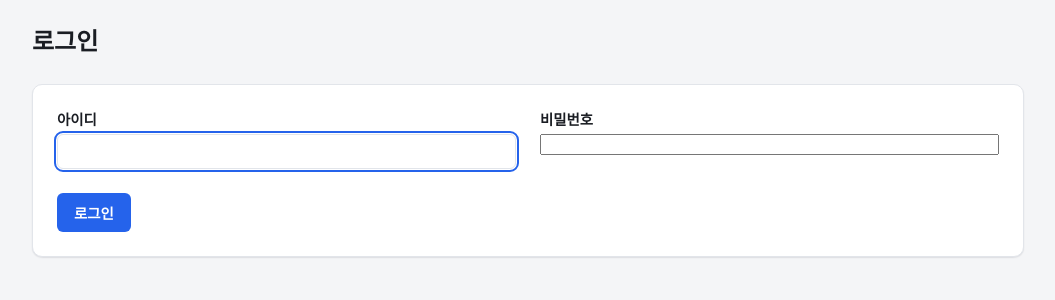
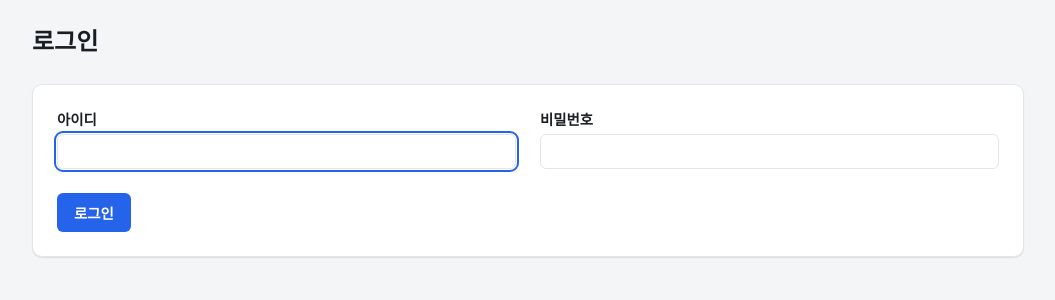
Before and after one commit to Lim-K-M/ERP_Management, a FastAPI app: page /login in a window 1280 px wide. Shown: the part 46-346 px from the top of the page, without its empty margins (112-1167 px from the left). Run offline with FastAPI, Linux system fonts and the light colour scheme; parts of the project's set-up code (start-up, migrations or seed data) failed here and were passed over.

Commit message:
fix(auth): 로그인 비밀번호 입력창 스타일 누락 수정
공용 입력창 스타일 셀렉터에 input[type=password]가 빠져 있어 아이디 칸과
다르게 보이던 문제 수정

```diff
--- a/app/static/css/style.css
+++ b/app/static/css/style.css
@@ -266,6 +266,7 @@ input[type="text"],
 input[type="email"],
 input[type="date"],
 input[type="number"],
+input[type="password"],
 select {
     font-weight: normal;
     padding: 0.5rem;
```
